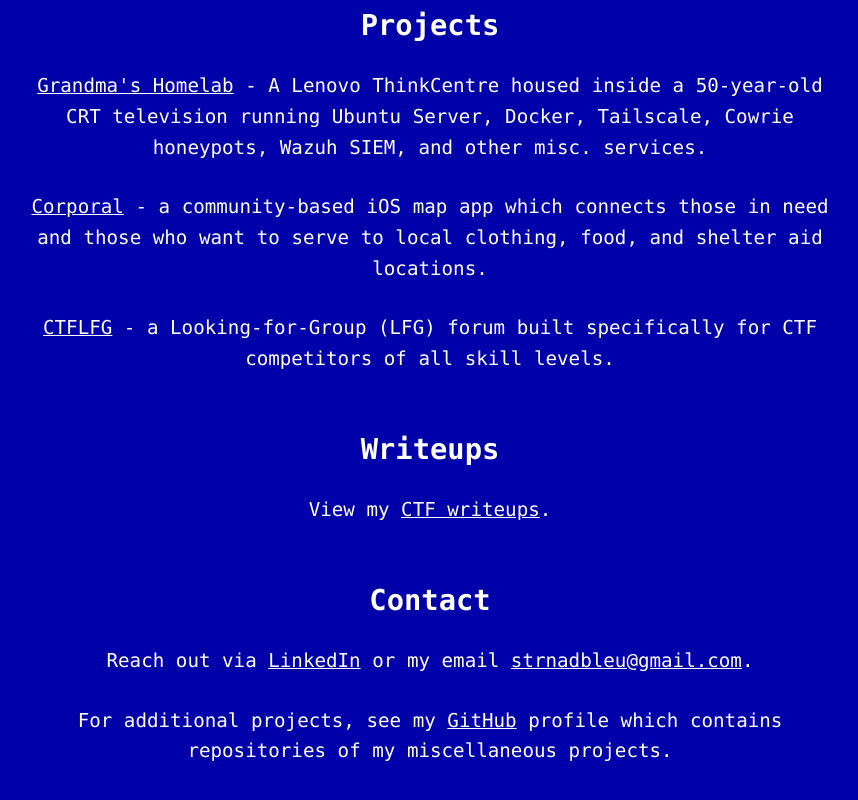
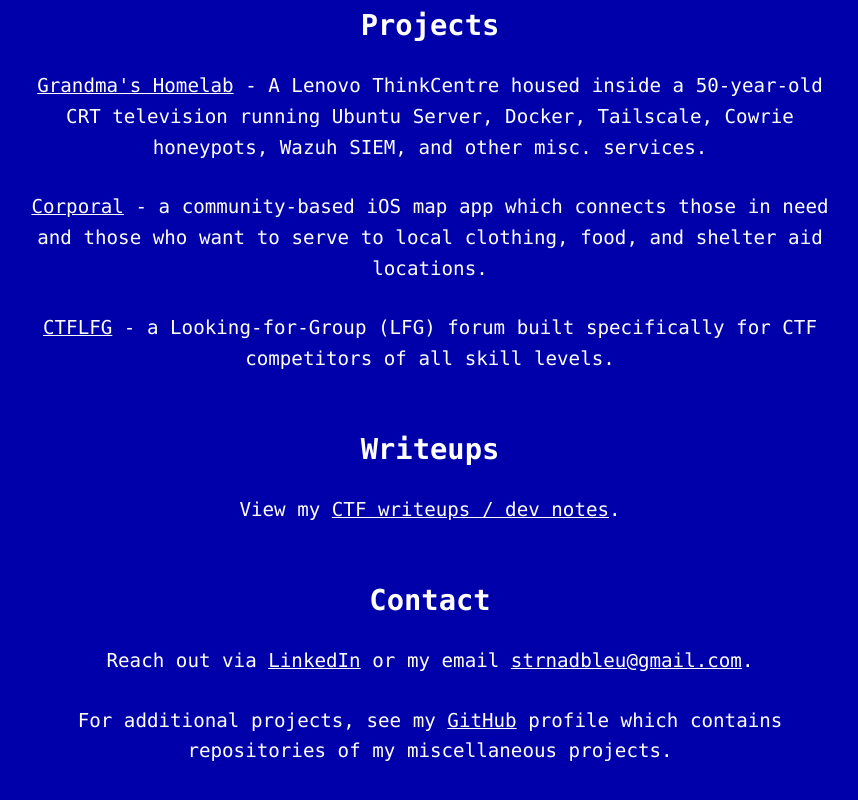
Before and after one commit to bleusos/bleusos.github.io-main, a plain HTML site: page portfolio.html in a window 1280 px wide. Shown: the part 1142-1942 px from the top of the page, without its empty margins (210-1068 px from the left). Drawn offline with Linux system fonts and the light colour scheme.

Commit message:
Update portfolio.html

```diff
--- a/portfolio.html
+++ b/portfolio.html
@@ -112,7 +112,7 @@
   <p><a href="ctflfg.html">CTFLFG</a> - a Looking-for-Group (LFG) forum built specifically for CTF competitors of all skill levels.</p>
 
   <h2>Writeups</h2>
-  <p>View my <a href="https://github.com/bleusos/CTF-Writeups/tree/main" target="_blank" rel="noopener noreferrer">CTF writeups</a>.</p>
+  <p>View my <a href="https://github.com/bleusos/CTF-Writeups/tree/main" target="_blank" rel="noopener noreferrer">CTF writeups / dev notes</a>.</p>
 
   <h2>Contact</h2>
   <p>Reach out via <a href="https://www.linkedin.com/in/alexander-strnad-4b3234227/" target="_blank">LinkedIn</a> or my email <a href="mailto:strnadbleu@gmail.com">strnadbleu@gmail.com</a>.</p>
```
